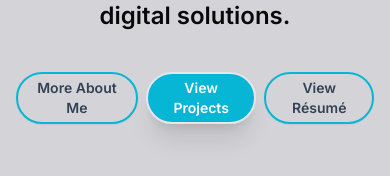
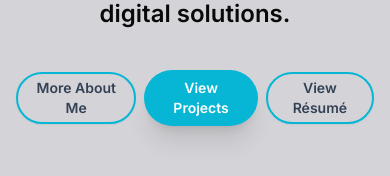
Before and after one commit to chrgarcia19/chrgarcia19.github.io, a Next.js app: page /home in a window 390 px wide. Shown: the part 438-614 px from the top of the page. Built offline with nearby package versions, Linux system fonts and the light colour scheme; what react-google-recaptcha-v3 would draw is missing.

Commit message:
Adjusted padding on the home screen to carry over styling from desktop to mobile

```diff
--- a/src/app/home/page.tsx
+++ b/src/app/home/page.tsx
@@ -45,7 +45,7 @@ const Homepage = () => {
               icon={null}
               other={"shadow-xl"}
               textSize={"text-2xl max-sm:text-sm 3xl:text-3xl 4k:text-5xl"}
-              padding={"max-md:px-2 sm:px-3 lg:px-8 3xl:px-6 4k:px-10 py-3 max-sm:py-1 4k:py-5"}
+              padding={"max-md:px-3 sm:px-3 lg:px-8 3xl:px-6 4k:px-12 py-3 max-sm:py-2 4k:py-8"}
               label={"View Projects Section"}
               title={"View Projects Section"}
               textColor={"text-white"}
--- a/src/components/StyledButton.tsx
+++ b/src/components/StyledButton.tsx
@@ -34,7 +34,7 @@ const StyledButton = (props: Props) => {
         href={props.href}
         aria-label={props.label}
         title={props.title}
-        className={`${props.color} ${props.textSize} max-lg:border-2 text-center font-semibold shadow-sm rounded-full ${props.animation} ${props.textColor} ${props.padding} hover:text-gray-200 ${isHovered ? `${props.hovered}` : ""} ${props.other}`}
+        className={`${props.color} ${props.textSize} text-center font-semibold shadow-sm rounded-full ${props.animation} ${props.textColor} ${props.padding} hover:text-gray-200 ${isHovered ? `${props.hovered}` : ""} ${props.other}`}
       >
         <div className={`flex items-center justify-center ${props.icon !== null ? "flex-row gap-x-2" : ""}`}>
           {props.icon} {props.text}
```
